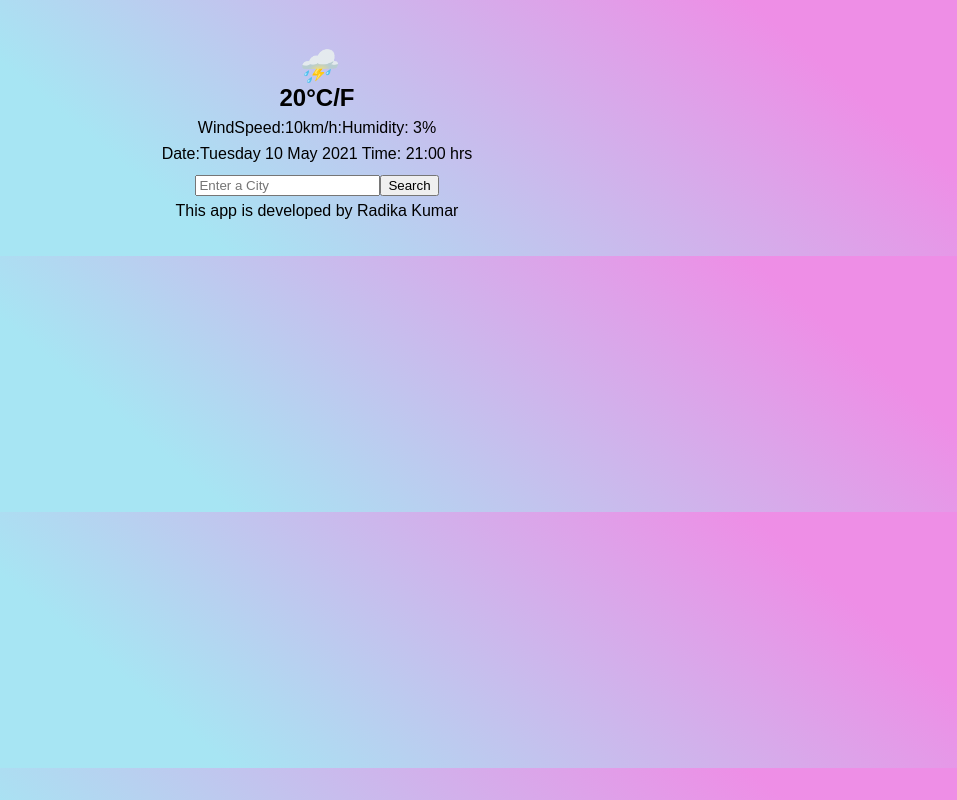
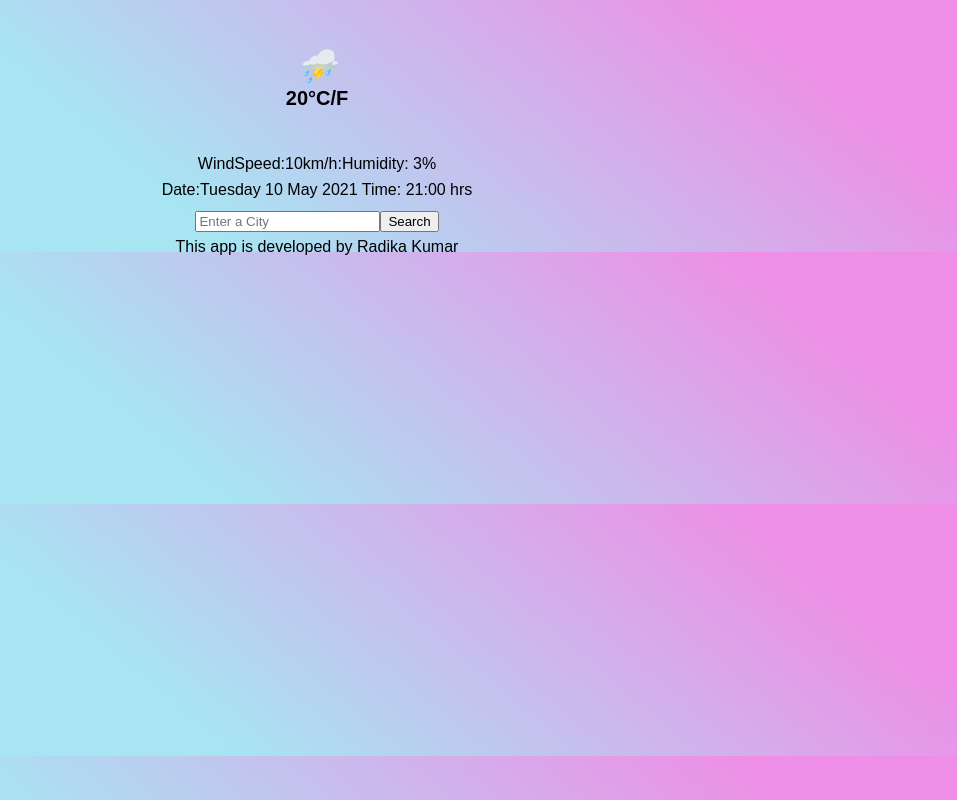
Before and after one commit to radikakumar/first-react-app, a React (Create React App) app: page / in a window 1280 px wide. Shown: the whole page, without its empty margins (323-1280 px from the left). Built offline with nearby package versions, Linux system fonts and the light colour scheme.

Commit message:
Update Weather.css

```diff
--- a/src/Weather.css
+++ b/src/Weather.css
@@ -3,7 +3,14 @@ body {
     padding-left: 40px ;
     padding-right: 40px;
     padding-top:40px;
-    padding-bottom: 40px;
     text-align: center;
     line-height: 10px;
     background: linear-gradient(220deg, rgb(238, 142, 230) 13.2%, rgb(167, 229, 243) 65%)}
+
+
+
+h2 {
+    font-size: 20px;
+    padding-bottom: 40px;
+
+}
```
